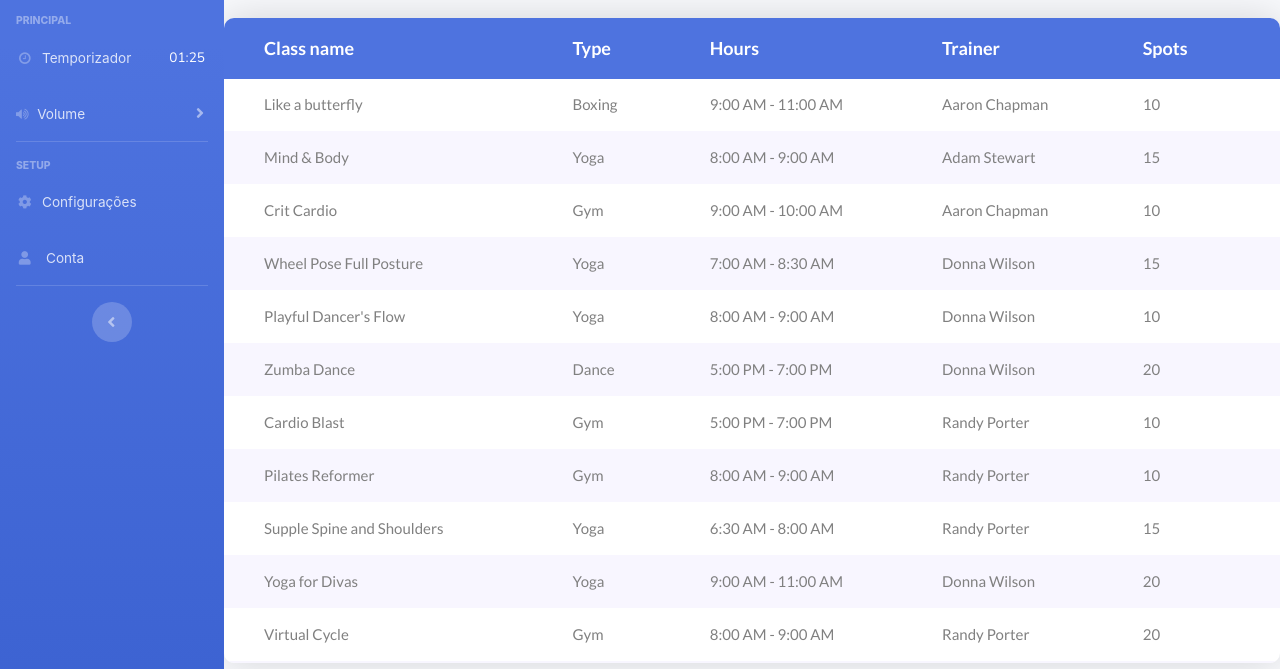
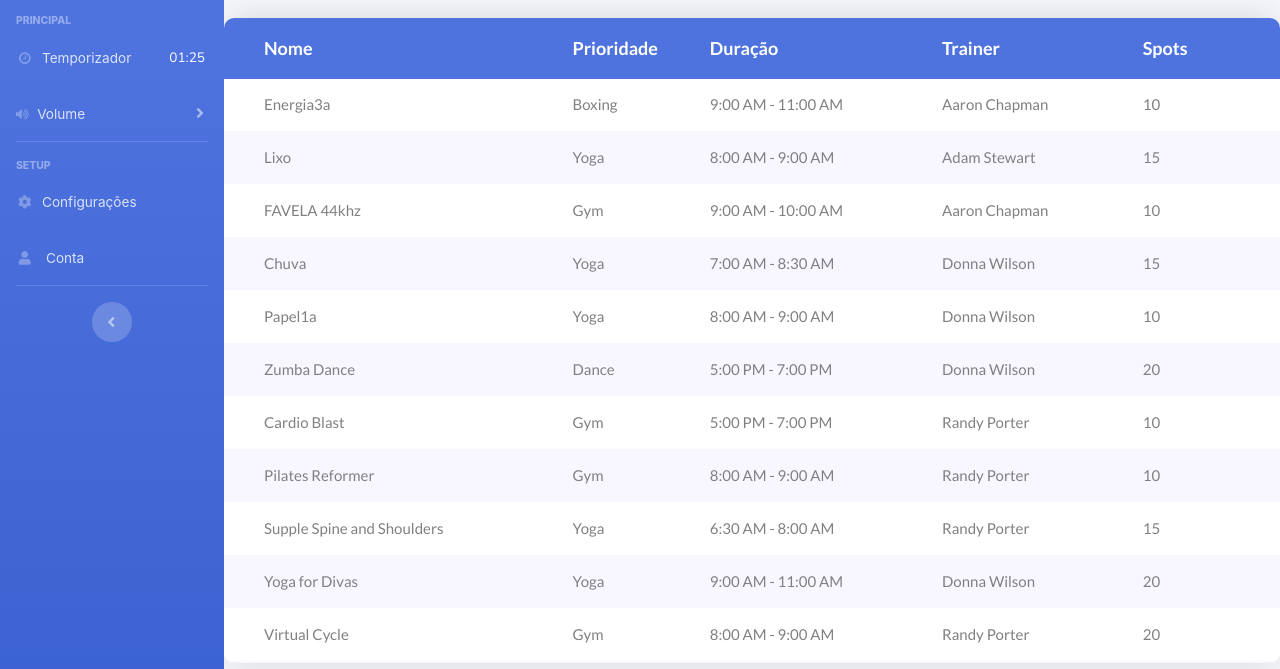
Before and after one commit to gcm10000/gcm10000.github.io, a website with bundled scripts: page default.html in a window 1280 px wide. Shown: the part 131-800 px from the top of the page. Built offline with nearby package versions, Linux system fonts and the light colour scheme.

Commit message:
Update default.html

```diff
--- a/default.html
+++ b/default.html
@@ -429,9 +429,9 @@
 						<table>
 							<thead>
 								<tr class="row100 head">
-									<th class="cell100 column1">Class name</th>
-									<th class="cell100 column2">Type</th>
-									<th class="cell100 column3">Hours</th>
+									<th class="cell100 column1">Nome</th>
+									<th class="cell100 column2">Prioridade</th>
+									<th class="cell100 column3">Duração</th>
 									<th class="cell100 column4">Trainer</th>
 									<th class="cell100 column5">Spots</th>
 								</tr>
@@ -443,7 +443,7 @@
 						<table>
 							<tbody>
 								<tr class="row100 body">
-									<td class="cell100 column1">Like a butterfly</td>
+									<td class="cell100 column1">Energia3a</td>
 									<td class="cell100 column2">Boxing</td>
 									<td class="cell100 column3">9:00 AM - 11:00 AM</td>
 									<td class="cell100 column4">Aaron Chapman</td>
@@ -451,7 +451,7 @@
 								</tr>
 
 								<tr class="row100 body">
-									<td class="cell100 column1">Mind & Body</td>
+									<td class="cell100 column1">Lixo</td>
 									<td class="cell100 column2">Yoga</td>
 									<td class="cell100 column3">8:00 AM - 9:00 AM</td>
 									<td class="cell100 column4">Adam Stewart</td>
@@ -459,7 +459,7 @@
 								</tr>
 
 								<tr class="row100 body">
-									<td class="cell100 column1">Crit Cardio</td>
+									<td class="cell100 column1">FAVELA 44khz</td>
 									<td class="cell100 column2">Gym</td>
 									<td class="cell100 column3">9:00 AM - 10:00 AM</td>
 									<td class="cell100 column4">Aaron Chapman</td>
@@ -467,7 +467,7 @@
 								</tr>
 
 								<tr class="row100 body">
-									<td class="cell100 column1">Wheel Pose Full Posture</td>
+									<td class="cell100 column1">Chuva</td>
 									<td class="cell100 column2">Yoga</td>
 									<td class="cell100 column3">7:00 AM - 8:30 AM</td>
 									<td class="cell100 column4">Donna Wilson</td>
@@ -475,7 +475,7 @@
 								</tr>
 
 								<tr class="row100 body">
-									<td class="cell100 column1">Playful Dancer's Flow</td>
+									<td class="cell100 column1">Papel1a</td>
 									<td class="cell100 column2">Yoga</td>
 									<td class="cell100 column3">8:00 AM - 9:00 AM</td>
 									<td class="cell100 column4">Donna Wilson</td>
```
